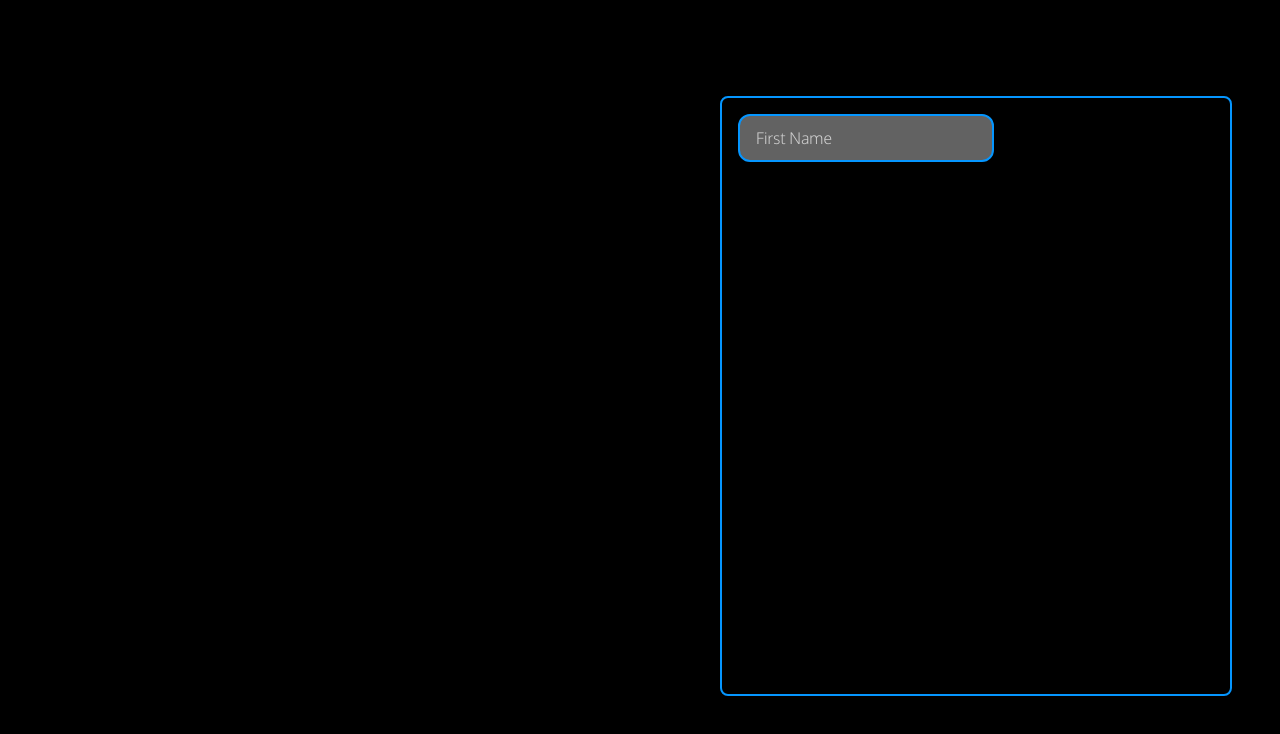
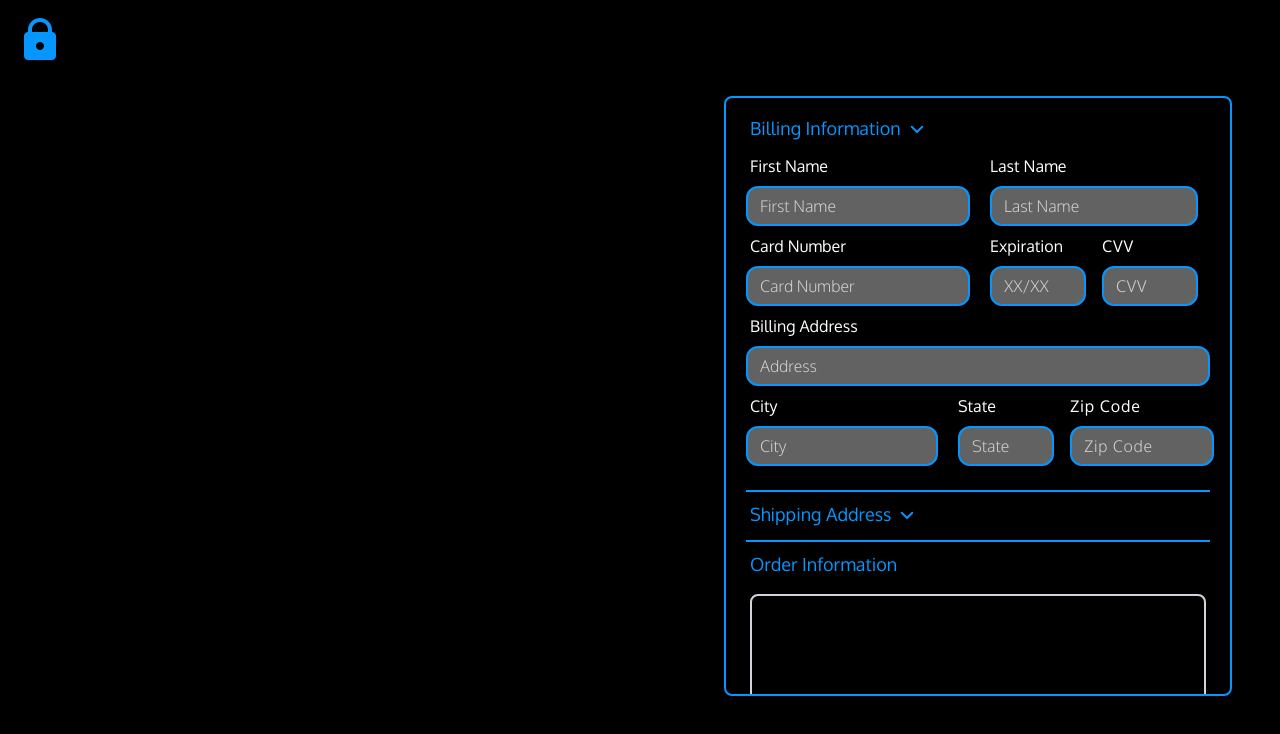
Before and after one commit to michaelyang12/lockplus, a Next.js app: page /order in a window 1280 px wide. Shown: the top 734 px of the page. Built offline with nearby package versions, Linux system fonts and the light colour scheme.

Commit message:
order form basic complete

```diff
--- a/components/OrderForm.js
+++ b/components/OrderForm.js
@@ -3,12 +3,133 @@ import { useState } from 'react';
 export default function OrderForm() {
   return (
     <>
-      <div className="h-full w-full border-lockplus-blue border-2 rounded-lg">
-        <input
-          type="text"
-          className="h-12 w-64 bg-lockplus-opacGray bg-opacity-50 ml-4 mt-4 border-2 border-lockplus-blue rounded-xl pl-4 placeholder-lockplus-placeholderGray font-light font-lockplus"
-          placeholder="First Name"
-        />
+      <div className="h-full w-full border-lockplus-blue border-2 rounded-lg font-lockplus overflow-y-auto overscroll-contain">
+        <div className="flex h-12 w-auto mx-4 mt-2">
+          <div className="text-lockplus-blue text-lg ml-2 mt-2">
+            Billing Information
+          </div>
+          <button className="h-5 w-5 my-auto ml-1.5 text-lockplus-blue pb-0.5">
+            <svg
+              xmlns="http://www.w3.org/2000/svg"
+              class="h-full w-full"
+              fill="none"
+              viewBox="0 0 24 24"
+              stroke="currentColor">
+              <path
+                stroke-linecap="round"
+                stroke-linejoin="round"
+                stroke-width="2.5"
+                d="M19 9l-7 7-7-7"
+              />
+            </svg>
+          </button>
+        </div>
+        <div className="w-auto mx-4 flex">
+          <label className="text-white w-56 h-10 ml-2 font-md">
+            First Name
+            <input
+              type="text"
+              className="h-10 w-56 bg-lockplus-opacGray bg-opacity-50 -ml-1 mt-2 border-2 border-lockplus-blue rounded-xl pl-3 placeholder-lockplus-placeholderGray font-light focus:outline-none text-lockplus-placeholderGray"
+              placeholder="First Name"
+            />
+          </label>
+          <label className="text-white w-56 h-10 ml-4 font-md">
+            Last Name
+            <input
+              type="text"
+              className="h-10 w-52 bg-lockplus-opacGray bg-opacity-50 mr-2 mt-2 border-2 border-lockplus-blue rounded-xl pl-3 placeholder-lockplus-placeholderGray font-light focus:outline-none text-lockplus-placeholderGray"
+              placeholder="Last Name"
+            />
+          </label>
+        </div>
+        <div className="w-auto mx-4 flex mt-10">
+          <label className="text-white w-56 h-10 ml-2 font-md">
+            Card Number
+            <input
+              type="text"
+              className="h-10 w-56 bg-lockplus-opacGray bg-opacity-50 -ml-1 mt-2 border-2 border-lockplus-blue rounded-xl pl-3 placeholder-lockplus-placeholderGray font-light focus:outline-none text-lockplus-placeholderGray"
+              placeholder="Card Number"
+            />
+          </label>
+          <label className="text-white w-24 h-10 ml-4 font-md">
+            Expiration
+            <input
+              type="text"
+              className="h-10 w-24 bg-lockplus-opacGray bg-opacity-50 mr-2 ml mt-2 border-2 border-lockplus-blue rounded-xl pl-3 placeholder-lockplus-placeholderGray font-light focus:outline-none text-lockplus-placeholderGray"
+              placeholder="XX/XX"
+            />
+          </label>
+          <label className="text-white w-24 h-10 ml-4 font-md tracking-wider">
+            CVV
+            <input
+              type="text"
+              className="h-10 w-24 tracking-wider bg-lockplus-opacGray bg-opacity-50 mr-2 mt-2 border-2 border-lockplus-blue rounded-xl pl-3 placeholder-lockplus-placeholderGray font-light focus:outline-none text-lockplus-placeholderGray"
+              placeholder="CVV"
+            />
+          </label>
+        </div>
+        <div className="w-auto mx-4 flex mt-10">
+          <label className="text-white w-full h-10 ml-2 font-md">
+            Billing Address
+            <input
+              type="text"
+              className="h-10 w-full bg-lockplus-opacGray bg-opacity-50 -ml-1 mt-2 border-2 border-lockplus-blue rounded-xl pl-3 placeholder-lockplus-placeholderGray font-light focus:outline-none text-lockplus-placeholderGray"
+              placeholder="Address"
+            />
+          </label>
+        </div>
+        <div className="w-auto mx-4 flex mt-10">
+          <label className="text-white w-48 h-10 ml-2 font-md">
+            City
+            <input
+              type="text"
+              className="h-10 w-48 bg-lockplus-opacGray bg-opacity-50 -ml-1 mt-2 border-2 border-lockplus-blue rounded-xl pl-3 placeholder-lockplus-placeholderGray font-light focus:outline-none text-lockplus-placeholderGray"
+              placeholder="City"
+            />
+          </label>
+          <label className="text-white w-24 h-10 ml-4 font-md">
+            State
+            <input
+              type="text"
+              className="h-10 w-24 bg-lockplus-opacGray bg-opacity-50 mr-2 ml mt-2 border-2 border-lockplus-blue rounded-xl pl-3 placeholder-lockplus-placeholderGray font-light focus:outline-none text-lockplus-placeholderGray"
+              placeholder="State"
+            />
+          </label>
+          <label className="text-white w-36 h-10 ml-4 font-md tracking-wider">
+            Zip Code
+            <input
+              type="text"
+              className="h-10 w-36 tracking-wider bg-lockplus-opacGray bg-opacity-50 mr-2 mt-2 border-2 border-lockplus-blue rounded-xl pl-3 placeholder-lockplus-placeholderGray font-light focus:outline-none text-lockplus-placeholderGray"
+              placeholder="Zip Code"
+            />
+          </label>
+        </div>
+        <div className="w-auto mx-5 border border-lockplus-blue mt-14"></div>
+        <div className="flex h-12 w-auto mx-4">
+          <div className="text-lockplus-blue text-lg ml-2 mt-2">
+            Shipping Address
+          </div>
+          <button className="h-5 w-5 my-auto ml-1.5 text-lockplus-blue pb-0.5">
+            <svg
+              xmlns="http://www.w3.org/2000/svg"
+              class="h-full w-full"
+              fill="none"
+              viewBox="0 0 24 24"
+              stroke="currentColor">
+              <path
+                stroke-linecap="round"
+                stroke-linejoin="round"
+                stroke-width="2.5"
+                d="M19 9l-7 7-7-7"
+              />
+            </svg>
+          </button>
+        </div>
+        <div className="w-auto mx-5 border border-lockplus-blue"></div>
+        <div className="text-lockplus-blue text-lg ml-6 mt-2">
+          Order Information
+        </div>
+        <div className="h-72 w-auto mx-6 border-2 border-gray-300 mt-4 mb-4 rounded-lg"></div>
       </div>
     </>
   );
--- a/pages/order.js
+++ b/pages/order.js
@@ -1,10 +1,26 @@
 import OrderForm from '../components/OrderForm';
+import { useRouter } from 'next/router';
 
 export default function Order() {
+  const router = useRouter();
   return (
     <>
+      <button
+        className="absolute left-4 top-4 w-auto h-auto text-lockplus-blue"
+        onClick={() => router.push('/')}>
+        <svg
+          xmlns="http://www.w3.org/2000/svg"
+          x="0px"
+          y="0px"
+          width="48"
+          height="48"
+          viewBox="0 0 24 24"
+          fill="currentColor">
+          <path d="M 12 1 C 8.6761905 1 6 3.6761905 6 7 L 6 8 C 4.9 8 4 8.9 4 10 L 4 20 C 4 21.1 4.9 22 6 22 L 18 22 C 19.1 22 20 21.1 20 20 L 20 10 C 20 8.9 19.1 8 18 8 L 18 7 C 18 3.6761905 15.32381 1 12 1 z M 12 3 C 14.27619 3 16 4.7238095 16 7 L 16 8 L 8 8 L 8 7 C 8 4.7238095 9.7238095 3 12 3 z M 12 13 C 13.1 13 14 13.9 14 15 C 14 16.1 13.1 17 12 17 C 10.9 17 10 16.1 10 15 C 10 13.9 10.9 13 12 13 z"></path>
+        </svg>
+      </button>
       <div className="h-screen w-screen bg-black">
-        <div className="absolute h-3/4 w-2/5 my-24 right-12">
+        <div className="absolute h-3/4 w-35 my-24 right-12">
           <OrderForm />
         </div>
       </div>
--- a/tailwind.config.js
+++ b/tailwind.config.js
@@ -18,6 +18,9 @@ module.exports = {
         102: '1.02',
         103: '1.03',
       },
+      width: {
+        35: '35/100',
+      },
     },
   },
   variants: {
```
